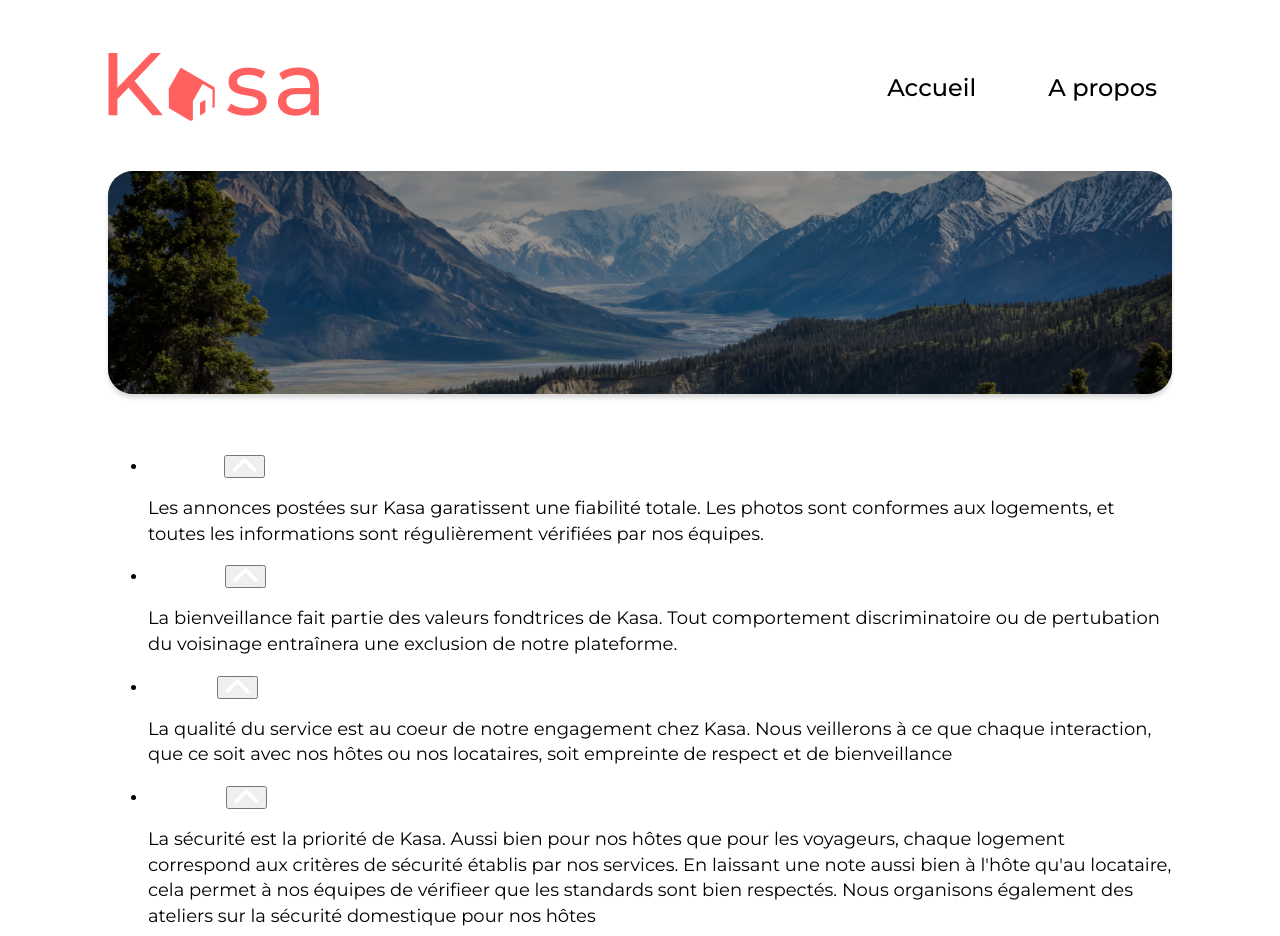
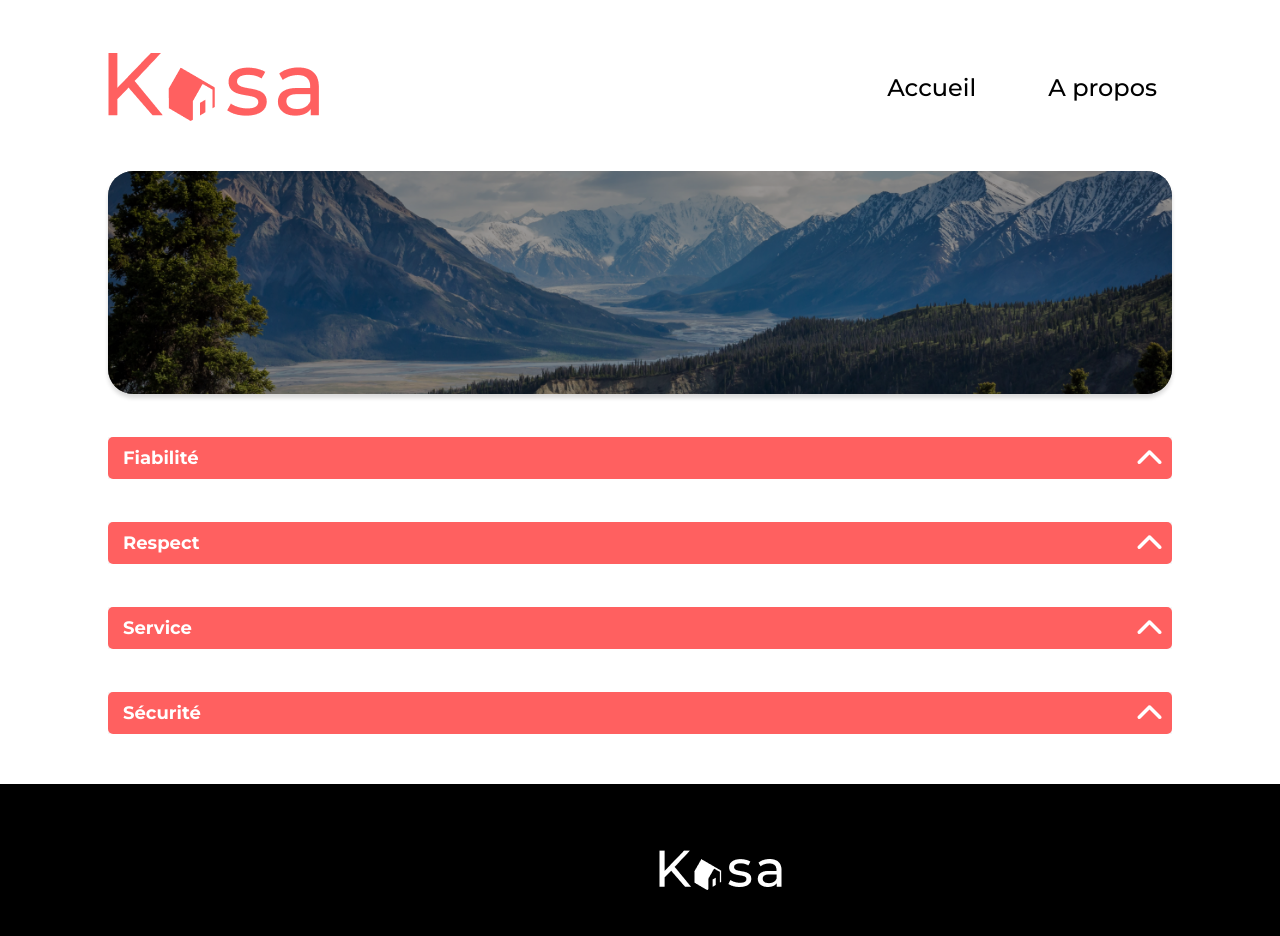
Before and after one commit to laure-ld/kasa, a React (Vite) app: page /apropos in a window 1280 px wide. Shown: the top 936 px of the page. Built offline with nearby package versions, Linux system fonts and the light colour scheme.

Commit message:
modification de la page apropos au vue des change

```diff
--- a/src/jsx/apropos.jsx
+++ b/src/jsx/apropos.jsx
@@ -2,36 +2,31 @@ import paysage from '../assets/paysage.png';
 import '../styles/apropos.scss';
 import Button from './button';
 import React from "react";
+import Paragraphe from './Paragraphe';
+import { useState } from 'react';
 
 function About() {
+    const [openSections, setOpenSections] = useState([false, false, false, false]);
 
+    const toggleSection = (index) => {
+        setOpenSections((prev) =>
+            prev.map((isOpen, i) => (i === index ? !isOpen : isOpen))
+        );
+    };
     return (
         <section>
             <div className="Affiche">
                 <img src={paysage} alt="photo d'une falaise en bord de mer" />
             </div>
-            <div className="nav">
-                <nav>
-                    <ul>
-                        <li>
-                            <h3>Fiabilité<Button /></h3>
-                            <p>Les annonces postées sur Kasa garatissent une fiabilité totale. Les photos sont conformes aux logements, et toutes les informations sont régulièrement vérifiées par nos équipes.</p>
-                        </li>
-                        <li>
-                            <h3>Respect<Button /></h3>
-                            <p>La bienveillance fait partie des valeurs fondtrices de Kasa. Tout comportement discriminatoire ou de pertubation du voisinage entraînera une exclusion de notre plateforme.</p>
-                        </li>
-                        <li>
-                            <h3>Service<Button /></h3>
-                            <p>La qualité du service est au coeur  de notre engagement chez Kasa. Nous veillerons à ce que chaque interaction, que ce soit avec nos hôtes ou nos locataires, soit empreinte de respect et de bienveillance</p>
-                        </li>
-                        <li>
-                            <h3>Sécurité<Button /></h3>
-                            <p>La sécurité est la priorité de Kasa. Aussi bien pour nos hôtes que pour les voyageurs, chaque logement correspond aux critères de sécurité établis par nos services. En laissant une note aussi bien à l&apos;hôte qu&apos;au locataire, cela permet à nos équipes de vérifieer que les standards sont bien respectés. Nous organisons également des ateliers sur la sécurité domestique pour nos hôtes</p>
-                        </li>
-                    </ul>
-                </nav>
-            </div>
+            {["Fiabilité", "Respect", "Service", "Sécurité"].map((title, index) => (
+                <div key={index} className='container'>
+                    <div className='titre'>
+                        <h3>{title}</h3>
+                        <Button onClick={() => toggleSection(index)} isOpen={openSections[index]} />
+                    </div>
+                    <Paragraphe isOpen={openSections[index]} />
+                </div>
+            ))}
         </section>
     );
 }
```
